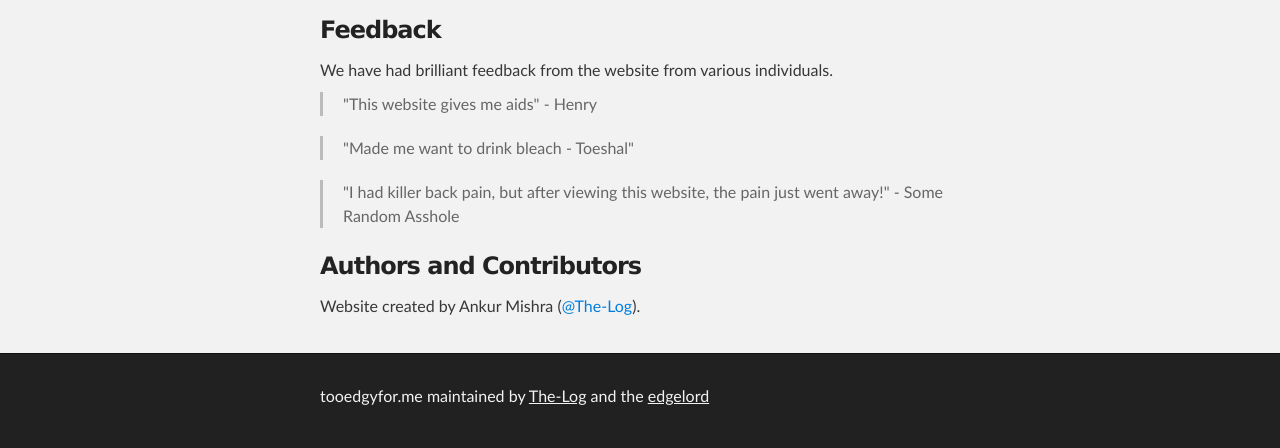
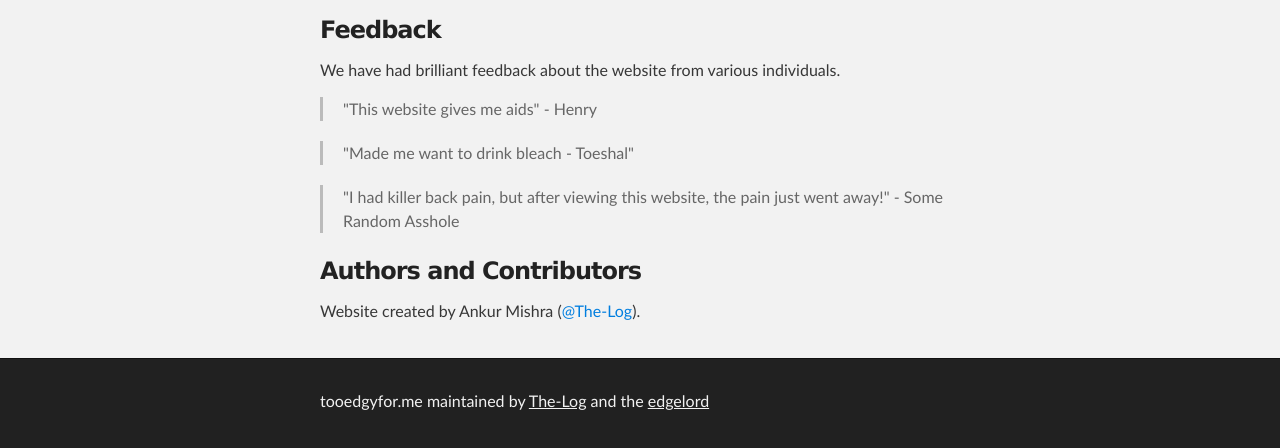
Before and after one commit to bandhig/tooedgyfor.me, a plain HTML site: page index.html in a window 1280 px wide. Shown: the part 375-823 px from the top of the page. Drawn offline with Linux system fonts and the light colour scheme.

Commit message:
Feedback edited

```diff
--- a/index.html
+++ b/index.html
@@ -33,7 +33,7 @@
 
         <h3>
             <a id="feedback" class="anchor" href="feedback" aria-hidden="true"><span aria-hidden="true" class="octicon octicon-link"></span></a>Feedback</h3>
-        We have had brilliant feedback from the website from various individuals.
+         <p> We have had brilliant feedback about the website from various individuals.  <p>
         <blockquote>
             <p>"This website gives me aids" - Henry </p>
             </blockquote>
```
